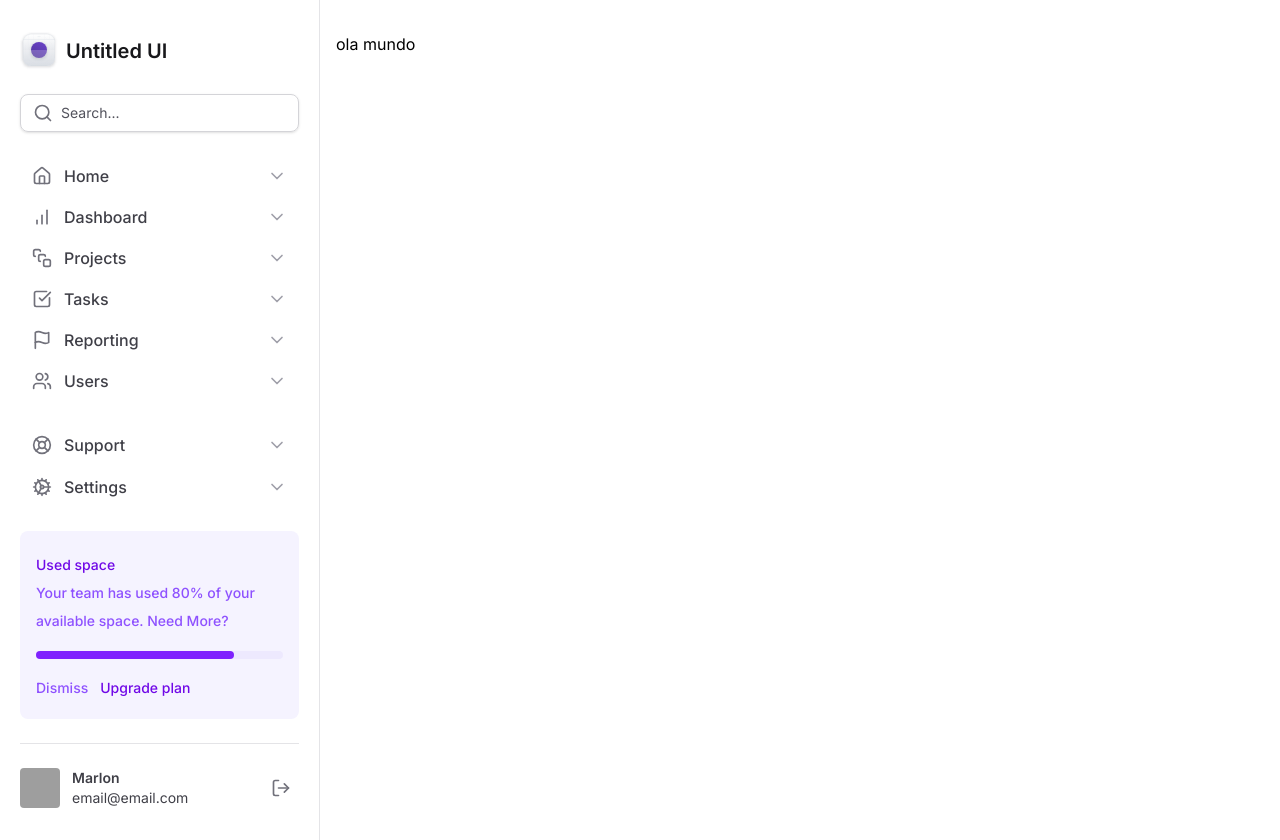
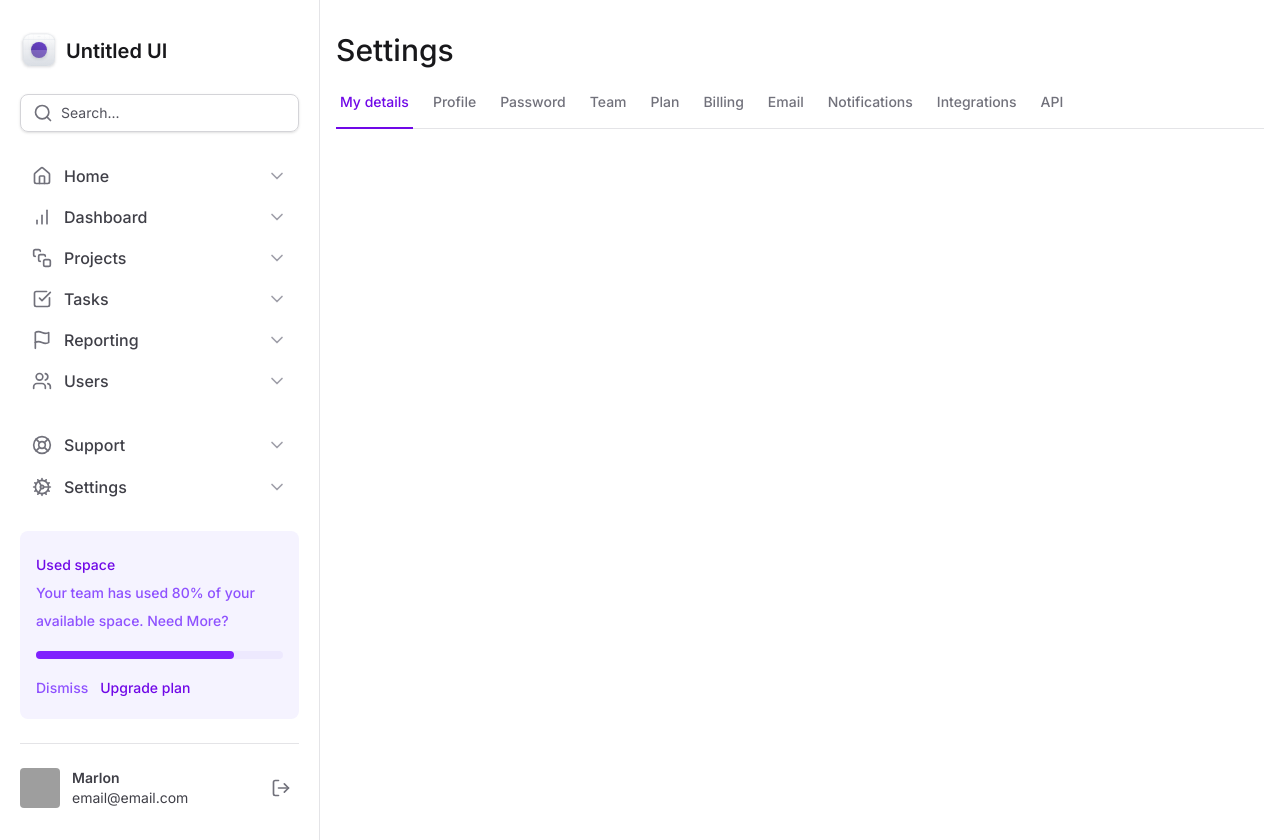
Before and after one commit to marlondenisck/masterizando-tailwind-nextjs, a Next.js app: page / in a window 1280 px wide. Built offline with nearby package versions, Linux system fonts and the light colour scheme; grey boxes are pictures that could not be loaded.

Commit message:
Criando Abas com Radix Tabs

```diff
--- a/package.json
+++ b/package.json
@@ -9,6 +9,7 @@
     "lint": "next lint"
   },
   "dependencies": {
+    "@radix-ui/react-tabs": "^1.1.4",
     "lucide-react": "^0.487.0",
     "next": "15.3.0",
     "postcss": "^8.5.3",
--- a/src/app/layout.tsx
+++ b/src/app/layout.tsx
@@ -17,7 +17,7 @@
   children: React.ReactNode
 }>) {
   return (
-    <html lang='en'>
+    <html lang='en' className='antialiased'>
       <body className={inter.className}>
         <div className='grid min-h-screen grid-cols-(--grid-cols-app)'>
           <Sidebar />
--- a/src/app/page.tsx
+++ b/src/app/page.tsx
@@ -1,3 +1,10 @@
+import { SettingsTabs } from '@/components/Settings'
+
 export default function Home() {
-  return <h1>ola mundo</h1>
+  return (
+    <>
+      <h1 className='text-3xl font-medium text-zinc-900'>Settings</h1>
+      <SettingsTabs />
+    </>
+  )
 }
--- /dev/null
+++ b/src/components/Settings/TabItem.tsx
@@ -0,0 +1,22 @@
+import * as Tabs from '@radix-ui/react-tabs'
+
+export interface TabItemProps {
+  value: string
+  title: string
+  isSelected?: boolean
+}
+
+export function TabItem({ value, title, isSelected = false }: TabItemProps) {
+  return (
+    <Tabs.Trigger
+      value={value}
+      className='relative px-1 pb-4 text-sm font-medium text-zinc-500 hover:text-violet-700 data-[state=active]:text-violet-700'
+    >
+      <span>{title}</span>
+
+      {isSelected && (
+        <div className='absolute right-0 -bottom-px left-0 h-0.5 bg-violet-700' />
+      )}
+    </Tabs.Trigger>
+  )
+}
--- /dev/null
+++ b/src/components/Settings/index.tsx
@@ -0,0 +1,52 @@
+'use client'
+import * as Tabs from '@radix-ui/react-tabs'
+import { TabItem } from './TabItem'
+import { useState } from 'react'
+
+export function SettingsTabs() {
+  const [currentTab, setCurrentTab] = useState('tab1')
+  return (
+    <Tabs.Root value={currentTab} onValueChange={setCurrentTab}>
+      <Tabs.List className='mt-6 flex w-full items-center gap-4 border-b border-zinc-200'>
+        <TabItem
+          value='tab1'
+          title='My details'
+          isSelected={currentTab === 'tab1'}
+        />
+        <TabItem
+          value='tab2'
+          title='Profile'
+          isSelected={currentTab === 'tab2'}
+        />
+        <TabItem
+          value='tab3'
+          title='Password'
+          isSelected={currentTab === 'tab3'}
+        />
+        <TabItem value='tab4' title='Team' isSelected={currentTab === 'tab4'} />
+        <TabItem value='tab5' title='Plan' isSelected={currentTab === 'tab5'} />
+        <TabItem
+          value='tab6'
+          title='Billing'
+          isSelected={currentTab === 'tab6'}
+        />
+        <TabItem
+          value='tab7'
+          title='Email'
+          isSelected={currentTab === 'tab7'}
+        />
+        <TabItem
+          value='tab8'
+          title='Notifications'
+          isSelected={currentTab === 'tab8'}
+        />
+        <TabItem
+          value='tab9'
+          title='Integrations'
+          isSelected={currentTab === 'tab9'}
+        />
+        <TabItem value='tab9' title='API' isSelected={currentTab === 'tab9'} />
+      </Tabs.List>
+    </Tabs.Root>
+  )
+}
```
Also changed, not shown: 1 other file (tests, documents, lock files or other folders).
